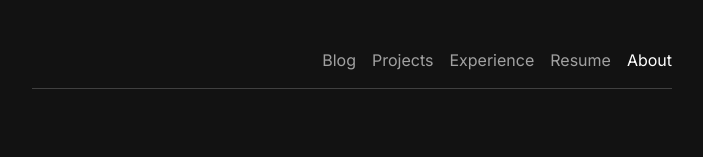
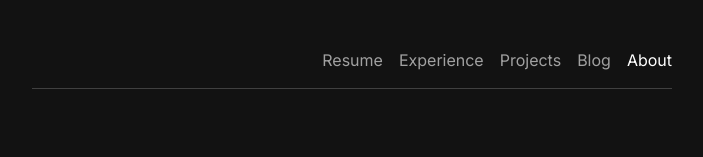
Before and after one commit to shm-dtt/portfolio-v2, a Next.js app: page / in a window 1280 px wide. Shown: the top 157 px of the page, without its empty margins (288-991 px from the left). Built offline with nearby package versions, Linux system fonts and the light colour scheme; no server answers.

Commit message:
Rearranged navbar elements (#14)
Co-authored-by: shm-dtt <77527904+shm-dsgn@users.noreply.github.com>

```diff
--- a/components/layout/Navbar.tsx
+++ b/components/layout/Navbar.tsx
@@ -17,15 +17,6 @@ const Navbar: React.FC = () => {
     <div>
       <div className="flex justify-end" role="navigation">
         <nav className="flex gap-4">
-          <Link href="/blog" className={`${isActive("/blog")}`}>
-            Blog
-          </Link>
-          <Link href="/projects" className={`${isActive("/projects")}`}>
-            Projects
-          </Link>
-          <Link href="/experience" className={`${isActive("/experience")}`}>
-            Experience
-          </Link>
           <Link
             href={Data.links.resume}
             target="_blank"
@@ -33,6 +24,15 @@ const Navbar: React.FC = () => {
             className={`${isActive("/resume")}`}
           >
             Resume
+          </Link>
+          <Link href="/experience" className={`${isActive("/experience")}`}>
+            Experience
+          </Link>
+          <Link href="/projects" className={`${isActive("/projects")}`}>
+            Projects
+          </Link>
+          <Link href="/blog" className={`${isActive("/blog")}`}>
+            Blog
           </Link>
           <Link href="/" className={`${isActive("/")}`}>
             About
```
